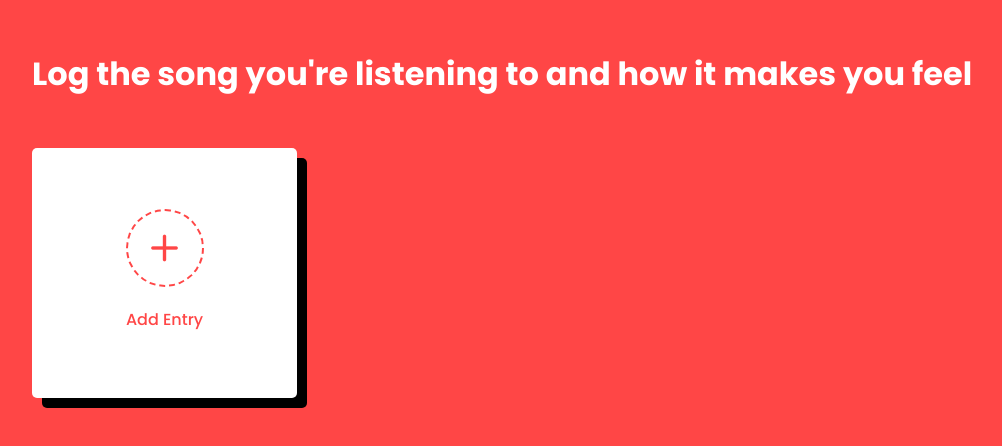
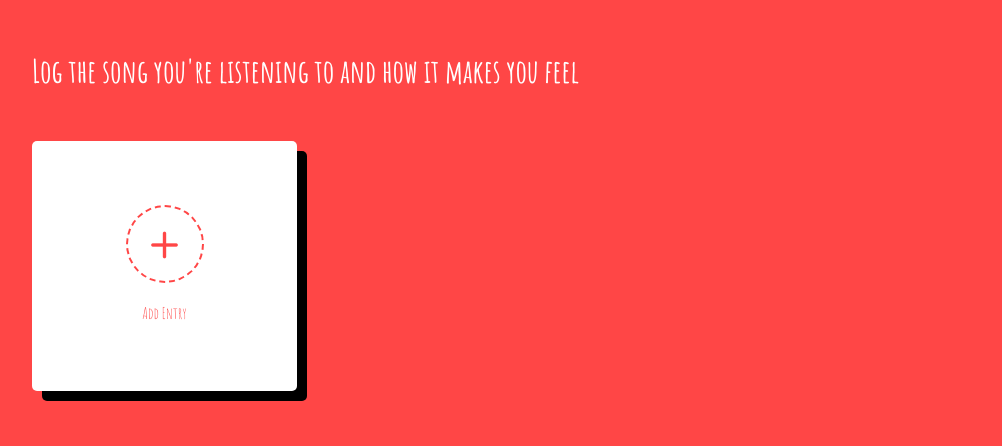
Before and after one commit to ishaanndas/divination, a plain HTML site: page index.html in a window 1280 px wide. Shown: the whole page, without its empty margins (18-1020 px from the left). Drawn offline with nearby package versions, Linux system fonts and the light colour scheme.

Commit message:
Font change

```diff
--- a/style.css
+++ b/style.css
@@ -1,10 +1,13 @@
-
-@import url('https://fonts.googleapis.com/css2?family=Poppins:wght@400;500;600;700&display=swap');
+@import url('https://fonts.googleapis.com/css2?family=Amatic+SC:wght@400;700&display=swap');
 *{
   margin: 0;
   padding: 0;
   box-sizing: border-box;
-  font-family: 'Poppins', sans-serif;
+  font-family: 'Amatic SC', cursive;
+}
+
+h1 {
+	font-family: 'Amatic SC', cursive;
 }
 body{
   background: #ff4646;
```
